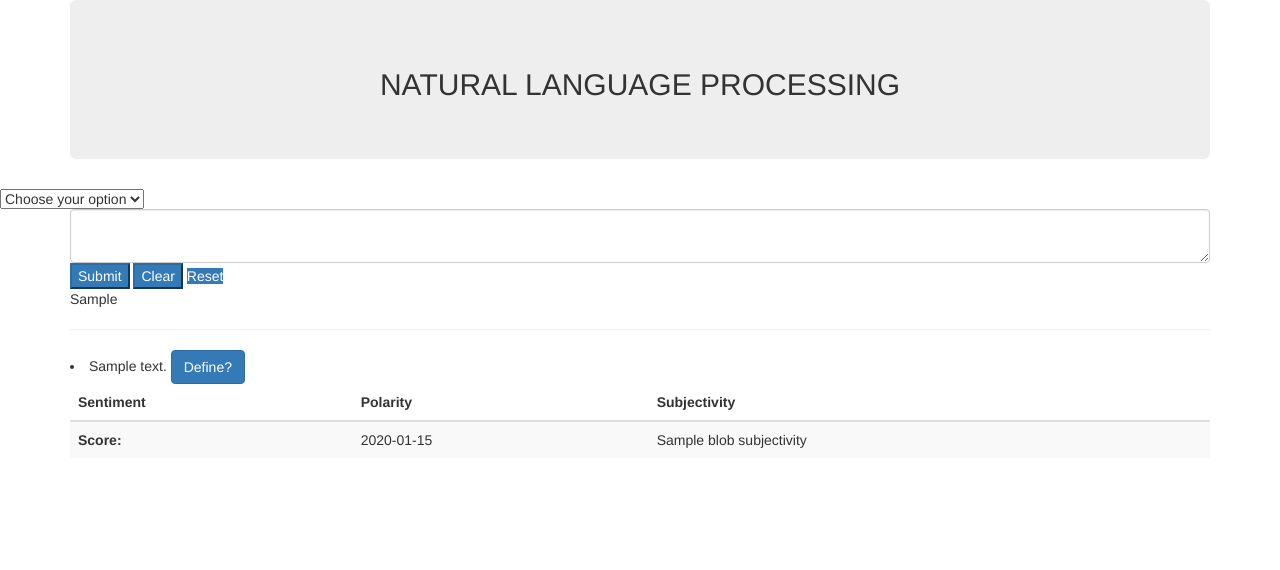
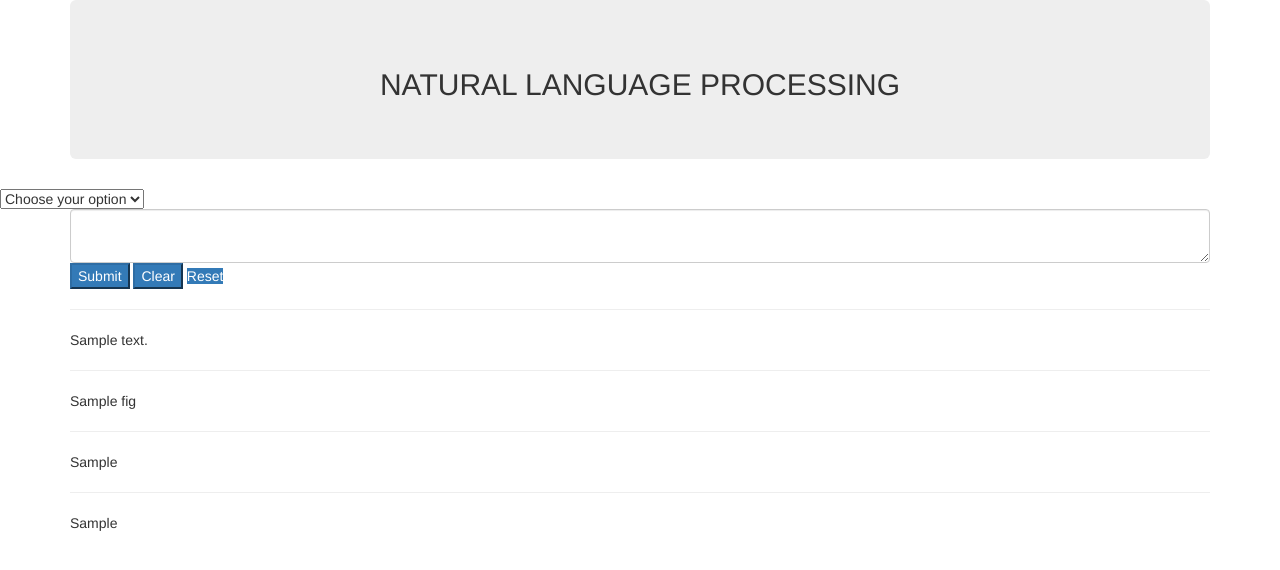
Before and after one commit to rayfen12/Final-Project, a Flask app: template templates/index.html in a window 1280 px wide. Shown: the top 570 px of the page. Run offline with Flask 2, Linux system fonts and the light colour scheme; the template is opened without the code that fills it: most values are stand-ins (such as "Sample title", 1, 10 or a date in 2020); some libraries are stand-ins or nearby versions.

Commit message:
ray work on flask with some modifications of Allas files

```diff
--- a/GYP_Edits/app.py
+++ b/GYP_Edits/app.py
@@ -4,11 +4,15 @@ import numpy as np
 from twitter import *
 import pandas as pd
 import datetime
-
-
+from wordcloud import WordCloud
+import matplotlib.pyplot as plt
 from textblob import TextBlob,Word
 import random
 import time
+import plotly.express as px
+import plotly as py
+import plotly.graph_objs as go
+
 
 app = Flask(__name__)
 Bootstrap(app)
@@ -35,7 +39,7 @@ def analyze():
 
 	#Call Twitter API to request tweets with the $rawtext (using the $ for now for testing)
 		t = Twitter(auth=OAuth(token, token_secret, consumer_key, consumer_secret))
-		tweets= t.search.tweets(q=f'{str(select)}{rawtext}', include_rts=False, tweet_mode='extended',count=100)
+		tweets= t.search.tweets(q=f'{str(select)}{rawtext}', include_rts=False, tweet_mode='extended',count=200)
 
 	#Get the tweet text (tw1) and and the sentiment (tw2), appened them to lists
 	#Also counted how many elements there are in each list to make sure they match
@@ -71,12 +75,32 @@ def analyze():
 				sentiment_list.append('Somewhat Postive')
 			else:
 				sentiment_list.append("Positive")
+		# ================================================
+		tw_df['sentiment'] = sentiment_list
+		tw_df1 = tw_df.loc[(tw_df['retweet_count'] >= 1) & (tw_df['retweet_count'] <= 100)]
+		tw_html = tw_df1.to_html()
+		tw_html2 = tw_html.replace('\n', '')
+		# ================================================
+		average_sentiment = tw_df1["polarity"].mean()
+		fig2 = go.Figure(go.Indicator(
+			domain = {'x': [0, 1], 'y': [0, 1]},
+			value = average_sentiment,
+			mode = "gauge+number+delta",
+			title = {'text': "Sentiment"},
+			gauge = {'axis': {'range': [-1, 1]},
+					'bar': {'color': "grey"},
+					'steps' : [
+						{'range': [-1, -0.5], 'color': "indianred"},
+						{'range': [-0.5, 0], 'color': "red"},
+						{'range': [0, 0.5], 'color': "lightgreen"},
+						{'range': [0.5, 1], 'color': "green"}]}))
+		fig3 = fig2.to_html()
+		# ================================================
+		fig1 = px.scatter(tw_df1, x='retweet_count', y='polarity', hover_name="handle", color = 'sentiment')
+		fig=fig1.to_html()
+		# ================================================
 
-		tw_df['sentiment'] = sentiment_list
-		tw_html = tw_df.to_html()
-		tw_html2 = tw_html.replace('\n', '')
-
-		return render_template('index.html',tw_html=tw_html2)
+		return render_template('index.html',rawtext=rawtext,tw_html=tw_html2,fig=fig,fig3 = fig3)
 
 
 
@@ -124,17 +148,32 @@ def analyze():
 			else:
 				sentiment_list.append("Positive")
 
+		# ================================================
 		tw_df['sentiment'] = sentiment_list
-		tw_html = tw_df.to_html()
+		tw_df1 = tw_df.loc[(tw_df['retweet_count'] >= 1) & (tw_df['retweet_count'] <= 1000000)]
+		tw_html = tw_df1.to_html()
 		tw_html2 = tw_html.replace('\n', '')
+		# ================================================
+		average_sentiment = tw_df1["polarity"].mean()
+		fig2 = go.Figure(go.Indicator(
+			domain = {'x': [0, 1], 'y': [0, 1]},
+			value = average_sentiment,
+			mode = "gauge+number+delta",
+			title = {'text': "Sentiment"},
+			gauge = {'axis': {'range': [-1, 1]},
+					'bar': {'color': "grey"},
+					'steps' : [
+						{'range': [-1, -0.5], 'color': "indianred"},
+						{'range': [-0.5, 0], 'color': "red"},
+						{'range': [0, 0.5], 'color': "lightgreen"},
+						{'range': [0.5, 1], 'color': "green"}]}))
+		fig3 = fig2.to_html()
+		# ================================================
+		fig1 = px.scatter(tw_df1, x='retweet_count', y='polarity', hover_name="handle", color = 'sentiment')
+		fig=fig1.to_html()
+		# ================================================
 
-		return render_template('index.html',tw_html=tw_html2)
-
-
-	#redered to display on page
-	return render_template('index.html',tw1=tw1,tw2=tw2,count_tw1=count_tw1,count_tw2=count_tw2)
-
-
+		return render_template('index.html',rawtext=rawtext,tw_html=tw_html2,fig=fig,fig3 = fig3)
 
 
 
--- a/GYP_Edits/templates/index.html
+++ b/GYP_Edits/templates/index.html
@@ -33,45 +33,30 @@
 	</div>
 
 	<div class = "container">
-		<div class="table_entrances" style="overflow-x: auto;">
-				<table id="table">
-				<thead></thead>
-				<tr></tr>
-				</table>
-		</div>
-	</div>
+        <div class = "table">
 
-    <div class = "container">
+            <div>
+                <hr/>
+                    {{rawtext | safe}}
+
+                <hr/>
+                    {{fig | safe}}
+                <hr/>
+                    {{fig3 | safe}}
+
+            </div>
+            <hr/>
+
+
+
+        </div>
+
         <div class = "table">
             <div>
-				{{tw_html | safe}}
+               {{tw_html | safe}}
             </div>
-            <hr/>
-            <div class = "card-body">
-                {% for i in summary %}
-                <li>{{i}}
-                    <a href = "https://www.dictionary.com/browse/{{i}}?s=t" target="blank_" type = "button" class = "btn btn-primary">Define?</a>
-                </li>
-                {% endfor %}
 
-            </div>
-            <table class = "table table-striped table-dark">
-                <thead>
-                    <tr>
-                        <th scope = "col">Sentiment</th>
-                        <th scope = "col">Polarity</th>
-                        <th scope = "col">Subjectivity</th>
-                    </tr>
-                </thead>
-                <tbody>
-                    <tr>
-                        <th scope = "row">Score:</th>
-                        <td>{{blob_sentiment}}</td>
-                        <td>{{blob_subjectivity}}</td>
 
-                    </tr>
-                </tbody>
-            </table>
 
 
         </div>
```
